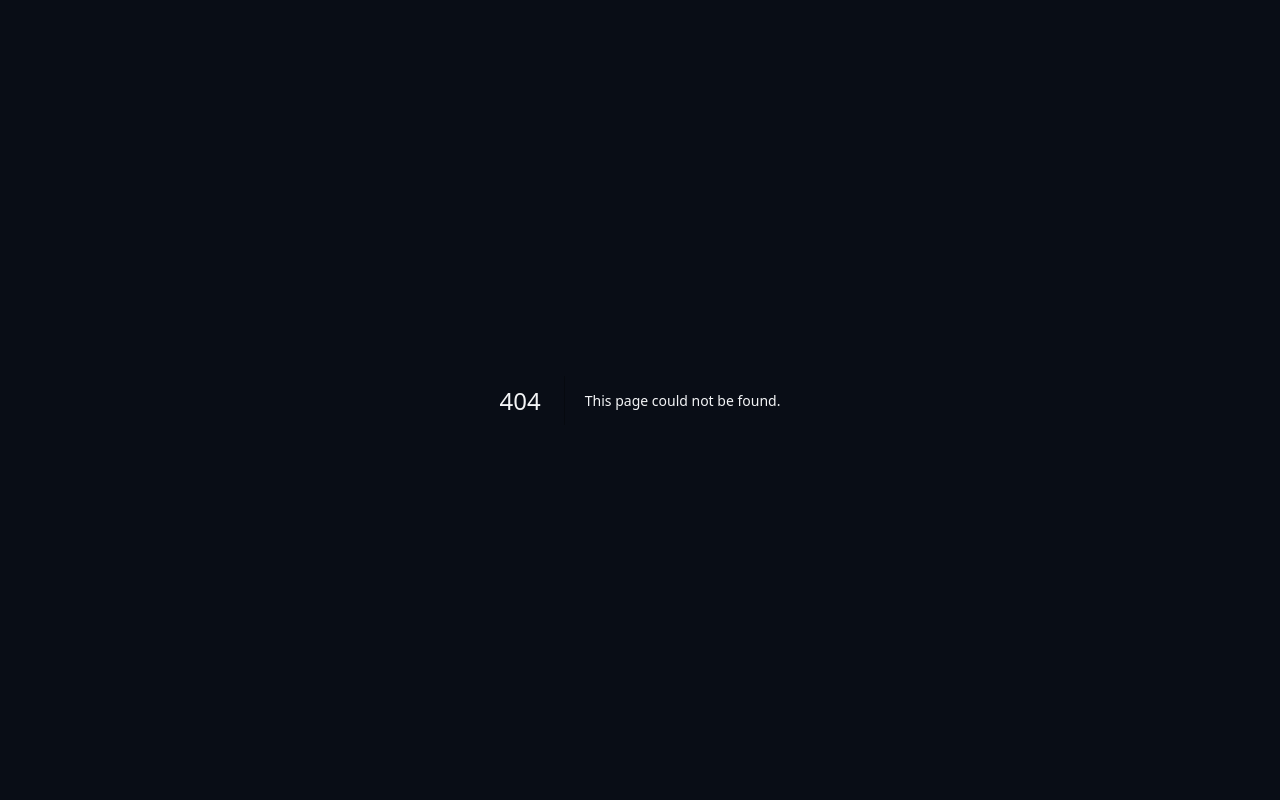
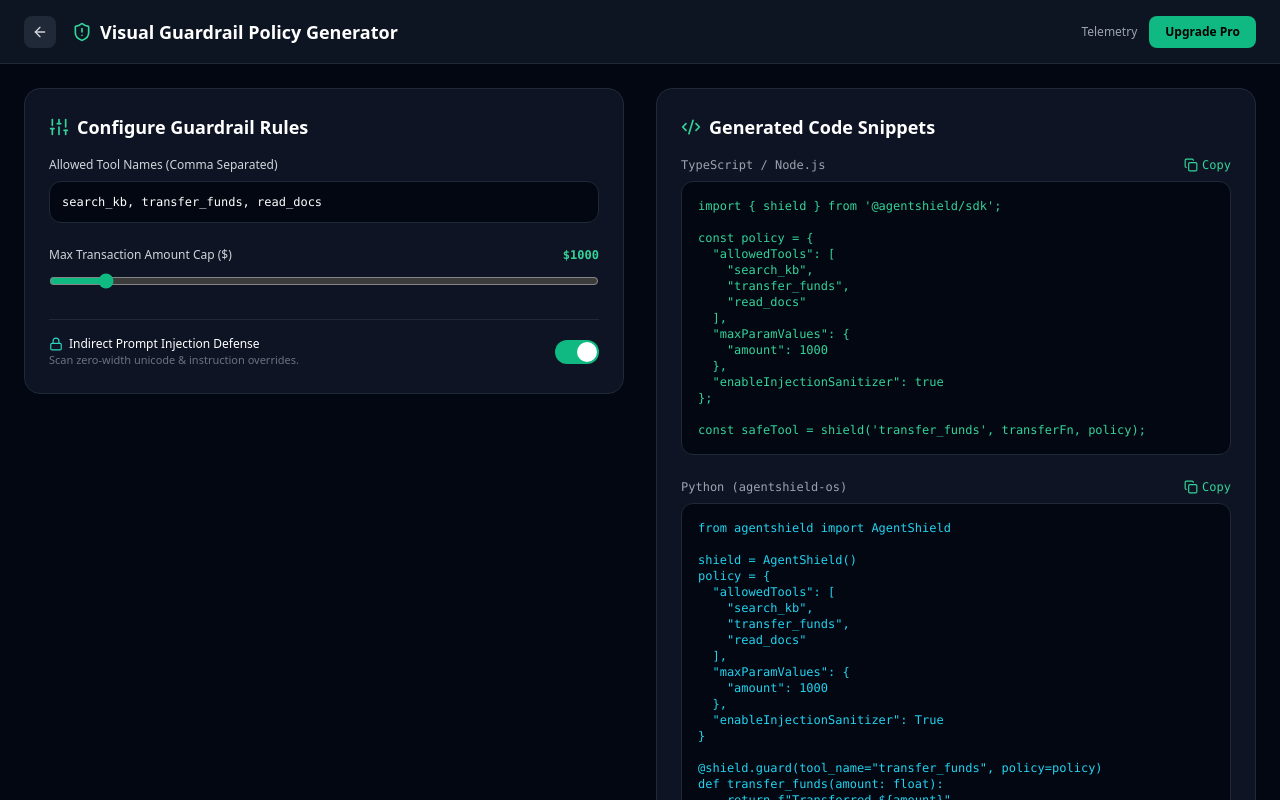
Before and after one commit to cherukurigowtham/agentshield, a Next.js app in the folder apps/dashboard/: page /policies in a window 1280 px wide. Before the commit this address had no page. Shown: the top 800 px of the page. Built offline with nearby package versions, Linux system fonts and the light colour scheme.

Commit message:
feat: add visual policy builder and code generator page (/policies)

```diff
--- /dev/null
+++ b/apps/dashboard/app/policies/page.tsx
@@ -0,0 +1,196 @@
+'use client';
+
+import React, { useState } from 'react';
+import Link from 'next/link';
+import { ArrowLeft, Sliders, Code2, Copy, Check, ShieldAlert, Lock, Terminal } from 'lucide-react';
+
+export default function PolicyBuilderPage() {
+  const [allowedTools, setAllowedTools] = useState('search_kb, transfer_funds, read_docs');
+  const [maxTransferCap, setMaxTransferCap] = useState(1000);
+  const [enableInjectionSanitizer, setEnableInjectionSanitizer] = useState(true);
+  const [copiedTab, setCopiedTab] = useState<string | null>(null);
+
+  const activePolicyJson = {
+    allowedTools: allowedTools.split(',').map(s => s.trim()).filter(Boolean),
+    maxParamValues: {
+      amount: maxTransferCap,
+    },
+    enableInjectionSanitizer: enableInjectionSanitizer,
+  };
+
+  const tsCode = `import { shield } from '@agentshield/sdk';
+
+const policy = ${JSON.stringify(activePolicyJson, null, 2)};
+
+const safeTool = shield('transfer_funds', transferFn, policy);`;
+
+  const pyCode = `from agentshield import AgentShield
+
+shield = AgentShield()
+policy = ${JSON.stringify(activePolicyJson, null, 2).replace(/true/g, 'True').replace(/false/g, 'False')}
+
+@shield.guard(tool_name="transfer_funds", policy=policy)
+def transfer_funds(amount: float):
+    return f"Transferred \${amount}"`;
+
+  const curlCode = `curl -X POST http://localhost:3000/api/shield \\
+  -H "Content-Type: application/json" \\
+  -d '{
+    "toolName": "transfer_funds",
+    "params": { "amount": 500 },
+    "policy": ${JSON.stringify(activePolicyJson)}
+  }'`;
+
+  const copyToClipboard = (text: string, tab: string) => {
+    navigator.clipboard.writeText(text);
+    setCopiedTab(tab);
+    setTimeout(() => setCopiedTab(null), 2000);
+  };
+
+  return (
+    <div className="min-h-screen bg-gray-950 text-gray-100 flex flex-col">
+      {/* Navigation Header */}
+      <header className="border-b border-gray-800 bg-gray-900/80 backdrop-blur px-6 h-16 flex items-center justify-between">
+        <div className="flex items-center gap-4">
+          <Link href="/dashboard" className="p-2 rounded-lg bg-gray-800 hover:bg-gray-700 text-gray-300 transition">
+            <ArrowLeft className="w-4 h-4" />
+          </Link>
+          <div className="flex items-center gap-2">
+            <ShieldAlert className="w-5 h-5 text-emerald-400" />
+            <span className="font-bold text-lg text-white">Visual Guardrail Policy Generator</span>
+          </div>
+        </div>
+        <div className="flex items-center gap-3">
+          <Link href="/dashboard" className="text-xs text-gray-400 hover:text-white transition">Telemetry</Link>
+          <Link href="/pricing" className="text-xs bg-emerald-500 hover:bg-emerald-400 text-black px-4 py-2 rounded-lg font-semibold transition">
+            Upgrade Pro
+          </Link>
+        </div>
+      </header>
+
+      {/* Main Grid */}
+      <main className="p-6 max-w-7xl mx-auto w-full grid grid-cols-1 lg:grid-cols-2 gap-8 flex-1">
+        {/* Left Column: Interactive Form Controls */}
+        <div className="space-y-6">
+          <div className="bg-gray-900/80 border border-gray-800 rounded-2xl p-6">
+            <h2 className="text-lg font-bold text-white mb-4 flex items-center gap-2">
+              <Sliders className="w-5 h-5 text-emerald-400" /> Configure Guardrail Rules
+            </h2>
+
+            <div className="space-y-6">
+              {/* Allowed Tools Input */}
+              <div>
+                <label className="text-xs text-gray-300 font-medium mb-2 block">
+                  Allowed Tool Names (Comma Separated)
+                </label>
+                <input
+                  type="text"
+                  value={allowedTools}
+                  onChange={(e) => setAllowedTools(e.target.value)}
+                  className="w-full bg-gray-950 border border-gray-800 rounded-xl p-3 text-xs text-white font-mono focus:border-emerald-500 focus:outline-none"
+                />
+              </div>
+
+              {/* Max Param Cap Slider */}
+              <div>
+                <label className="text-xs text-gray-300 font-medium mb-2 flex items-center justify-between">
+                  <span>Max Transaction Amount Cap ($)</span>
+                  <span className="font-mono text-emerald-400 font-bold">${maxTransferCap}</span>
+                </label>
+                <input
+                  type="range"
+                  min="100"
+                  max="10000"
+                  step="100"
+                  value={maxTransferCap}
+                  onChange={(e) => setMaxTransferCap(Number(e.target.value))}
+                  className="w-full accent-emerald-500 bg-gray-800 rounded-lg cursor-pointer"
+                />
+              </div>
+
+              {/* Toggle Injection Sanitizer */}
+              <div className="flex items-center justify-between border-t border-gray-800 pt-4">
+                <div>
+                  <div className="text-xs text-white font-medium flex items-center gap-1.5">
+                    <Lock className="w-3.5 h-3.5 text-teal-400" /> Indirect Prompt Injection Defense
+                  </div>
+                  <div className="text-[11px] text-gray-500">Scan zero-width unicode & instruction overrides.</div>
+                </div>
+                <button
+                  onClick={() => setEnableInjectionSanitizer(!enableInjectionSanitizer)}
+                  className={`w-11 h-6 rounded-full transition-colors relative p-0.5 ${
+                    enableInjectionSanitizer ? 'bg-emerald-500' : 'bg-gray-800'
+                  }`}
+                >
+                  <div className={`w-5 h-5 rounded-full bg-white transition-transform ${
+                    enableInjectionSanitizer ? 'translate-x-5' : 'translate-x-0'
+                  }`} />
+                </button>
+              </div>
+            </div>
+          </div>
+        </div>
+
+        {/* Right Column: Code Output Snippets */}
+        <div className="space-y-6">
+          <div className="bg-gray-900/80 border border-gray-800 rounded-2xl p-6">
+            <h2 className="text-lg font-bold text-white mb-4 flex items-center gap-2">
+              <Code2 className="w-5 h-5 text-emerald-400" /> Generated Code Snippets
+            </h2>
+
+            {/* TypeScript Snippet */}
+            <div className="mb-6">
+              <div className="flex items-center justify-between text-xs text-gray-400 mb-2 font-mono">
+                <span>TypeScript / Node.js</span>
+                <button
+                  onClick={() => copyToClipboard(tsCode, 'ts')}
+                  className="flex items-center gap-1 text-emerald-400 hover:text-emerald-300"
+                >
+                  {copiedTab === 'ts' ? <Check className="w-3.5 h-3.5" /> : <Copy className="w-3.5 h-3.5" />}
+                  {copiedTab === 'ts' ? 'Copied' : 'Copy'}
+                </button>
+              </div>
+              <pre className="bg-gray-950 p-4 rounded-xl border border-gray-800 text-xs font-mono text-emerald-400 overflow-x-auto">
+                {tsCode}
+              </pre>
+            </div>
+
+            {/* Python Snippet */}
+            <div className="mb-6">
+              <div className="flex items-center justify-between text-xs text-gray-400 mb-2 font-mono">
+                <span>Python (agentshield-os)</span>
+                <button
+                  onClick={() => copyToClipboard(pyCode, 'py')}
+                  className="flex items-center gap-1 text-emerald-400 hover:text-emerald-300"
+                >
+                  {copiedTab === 'py' ? <Check className="w-3.5 h-3.5" /> : <Copy className="w-3.5 h-3.5" />}
+                  {copiedTab === 'py' ? 'Copied' : 'Copy'}
+                </button>
+              </div>
+              <pre className="bg-gray-950 p-4 rounded-xl border border-gray-800 text-xs font-mono text-cyan-400 overflow-x-auto">
+                {pyCode}
+              </pre>
+            </div>
+
+            {/* cURL REST API Snippet */}
+            <div>
+              <div className="flex items-center justify-between text-xs text-gray-400 mb-2 font-mono">
+                <span>cURL / Multi-Language REST API</span>
+                <button
+                  onClick={() => copyToClipboard(curlCode, 'curl')}
+                  className="flex items-center gap-1 text-emerald-400 hover:text-emerald-300"
+                >
+                  {copiedTab === 'curl' ? <Check className="w-3.5 h-3.5" /> : <Copy className="w-3.5 h-3.5" />}
+                  {copiedTab === 'curl' ? 'Copied' : 'Copy'}
+                </button>
+              </div>
+              <pre className="bg-gray-950 p-4 rounded-xl border border-gray-800 text-xs font-mono text-gray-300 overflow-x-auto">
+                {curlCode}
+              </pre>
+            </div>
+          </div>
+        </div>
+      </main>
+    </div>
+  );
+}
```
